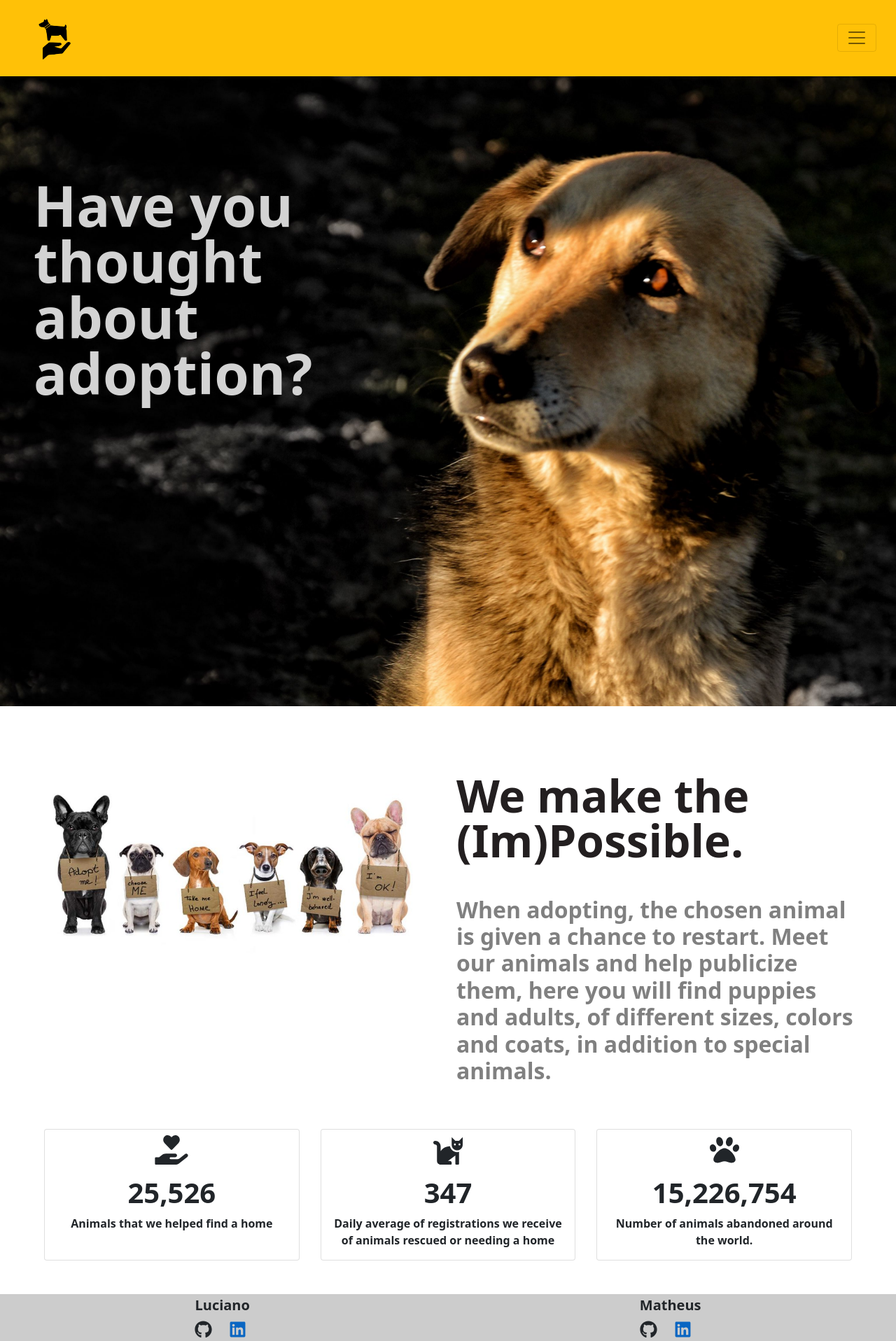
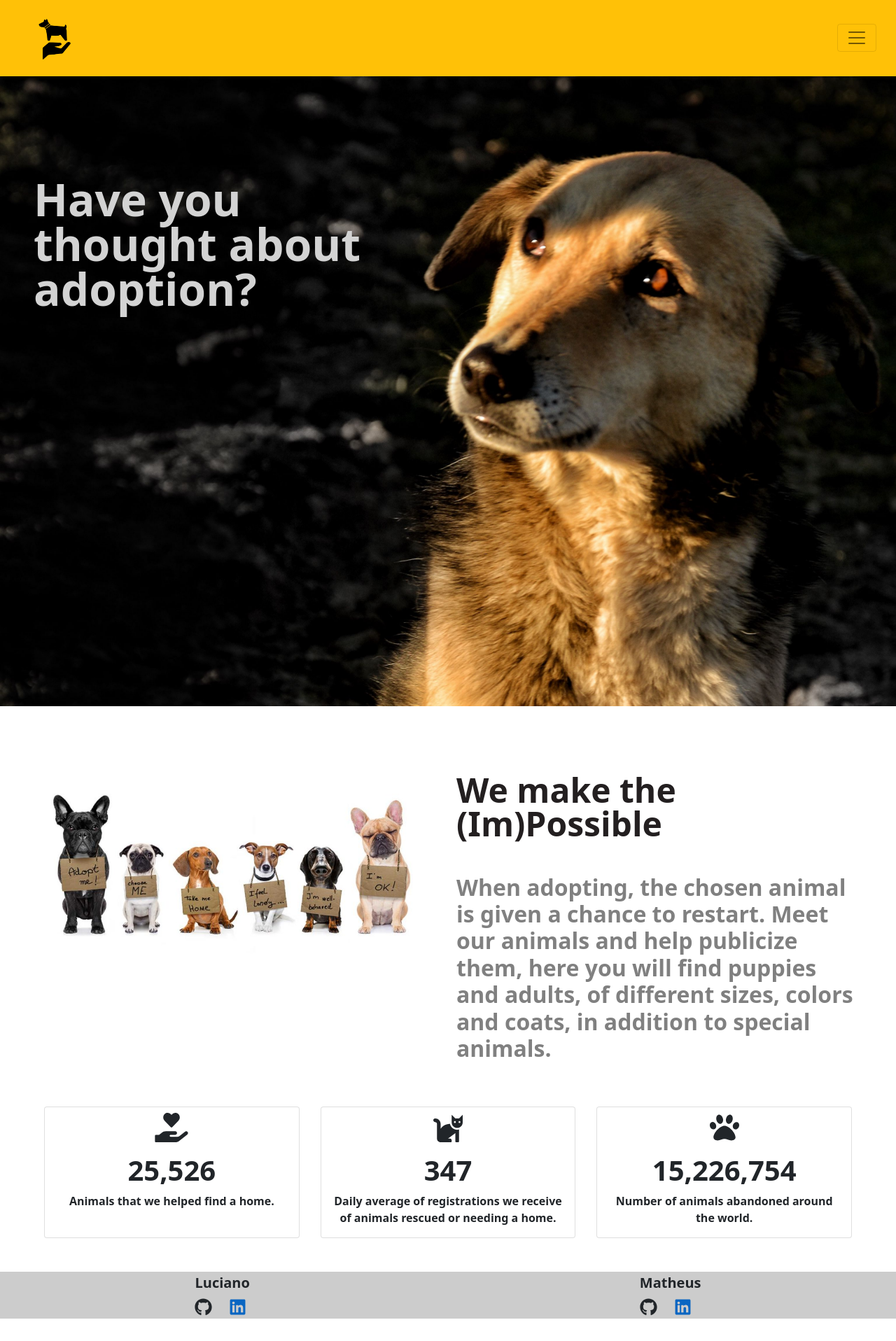
Before and after one commit to lucianobfs/helping-paws, a React (Create React App) app: page / in a window 1280 px wide. Shown: the whole page at 70% size. After the commit the page ends 1884 px from the top, so only its background shows below. Built offline with nearby package versions, Linux system fonts and the light colour scheme.

Commit message:
ajuste no tamanho da fonte

```diff
--- a/src/components/Home.js
+++ b/src/components/Home.js
@@ -25,7 +25,7 @@ function Home() {
                         <div className="col-10 col-sm-8 col-lg-6">
                         </div>
                         <div className="col-lg-6 pt-5 pl-5">
-                            <h1 className="display-5 fw-bold lh-1 mb-3" style={{ fontSize: "5em", color: "lightGray" }}>Have you thought about adoption?</h1>
+                            <h1 className="display-5 fw-bold lh-1 mb-3" style={{ fontSize: "4em", color: "lightGray" }}>Have you thought about adoption?</h1>
                         </div>
                     </div>
                 </div>
@@ -37,7 +37,7 @@ function Home() {
                         <img className="img-fluid" src={img2} style={{maxWidth: "100%", height: 'auto' }} />
                     </div>
                     <div className="col pt-5">
-                        <h2 className="display-5 fw-bold lh-1 mb-3" style={{ fontSize: "4em", color: "#231F20" }}>We make the (Im)Possible.</h2>
+                        <h2 className="display-5 fw-bold lh-1 mb-3" style={{ fontSize: "3em", color: "#231F20" }}>We make the (Im)Possible</h2>
                         <p className="display-5 fw-bold lh-3 mt-5" style={{ fontSize: "2.0em", color: "gray" }}> When adopting, the chosen animal is given a chance to restart. Meet our animals and help publicize them, here you will find puppies and adults, of different sizes, colors and coats, in addition to special animals.</p>
                     </div>
                 </div>
@@ -55,7 +55,7 @@ function Home() {
                             )}
                         </CountUp>
 
-                        <p className="card-text fw-bold">Animals that we helped find a home</p>
+                        <p className="card-text fw-bold">Animals that we helped find a home.</p>
                     </div>
                 </div>
                 <div className="card text-center">
@@ -69,7 +69,7 @@ function Home() {
                             )}
                         </CountUp>
 
-                        <p className="card-text fw-bold">Daily average of registrations we receive of animals rescued or needing a home</p>
+                        <p className="card-text fw-bold">Daily average of registrations we receive of animals rescued or needing a home.</p>
                     </div>
                 </div>
                 <div className="card text-center">
```
